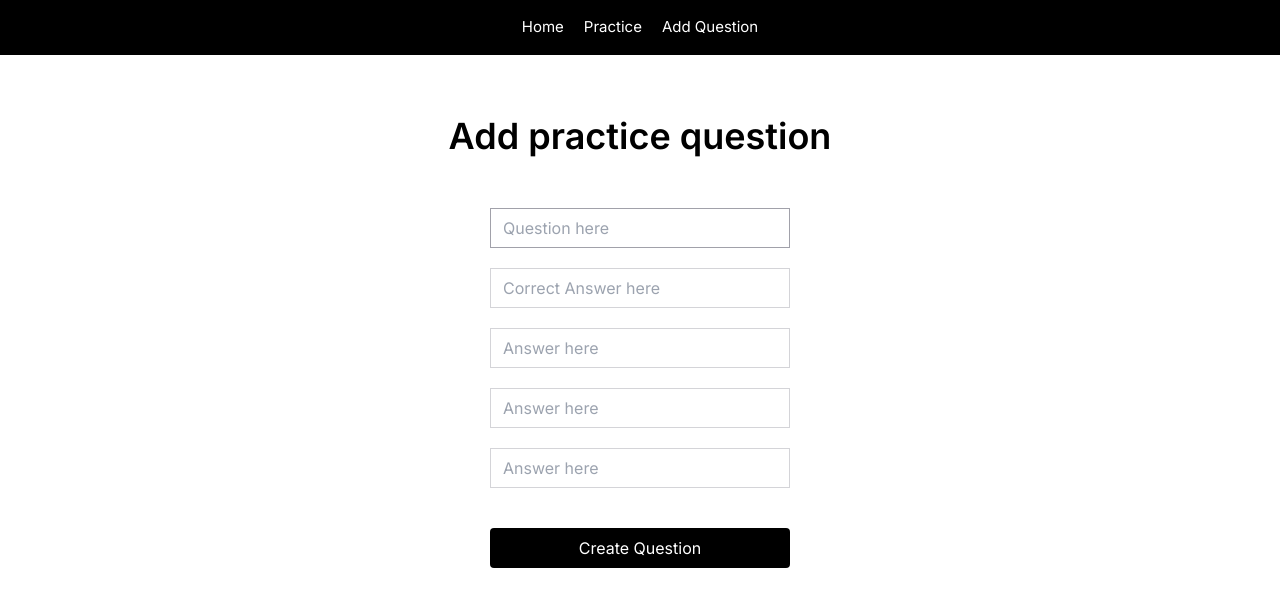
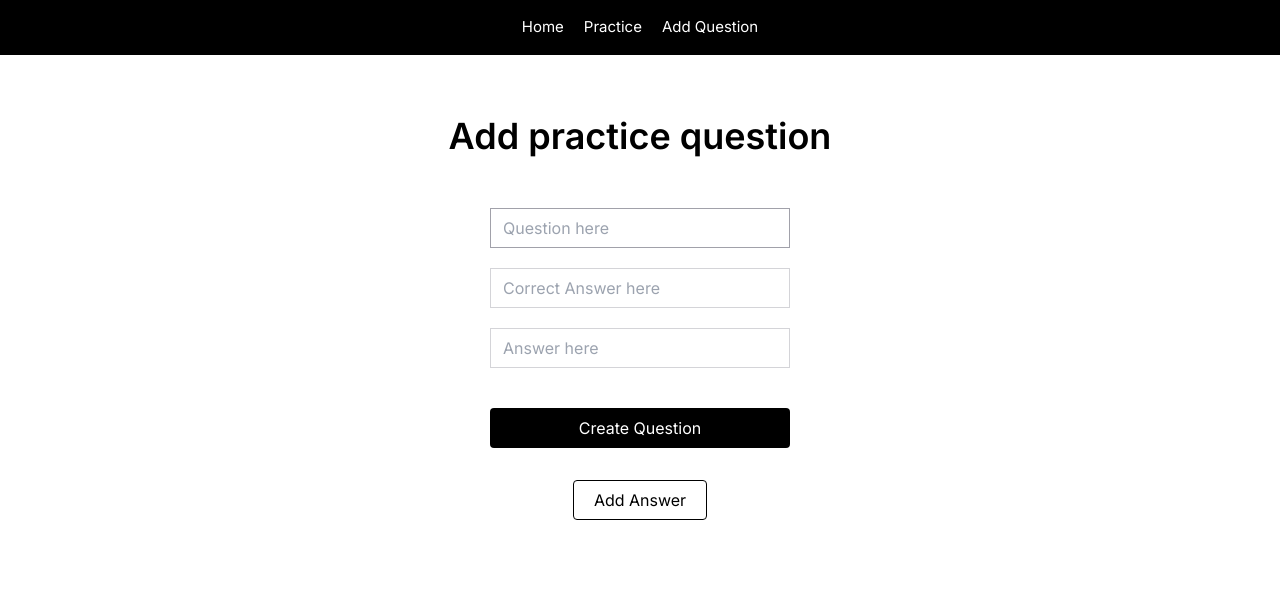
Before and after one commit to DebuggedMoon/comptia-study, a Next.js app: page /add-question in a window 1280 px wide. Shown: the top 606 px of the page. Built offline with nearby package versions, Linux system fonts and the light colour scheme.

Commit message:
Add dynamic amount of answers to question creation

```diff
--- a/src/app/add-question/page.tsx
+++ b/src/app/add-question/page.tsx
@@ -1,6 +1,10 @@
+"use client";
+
 import createMultibleChoiseQuestion from "@/services/createMultibleChoiseQuestion";
+import { useState } from "react";
 
 export default function AddQuestion() {
+	const [answerAmount, setAnswerAmount] = useState(1);
 
 	return (
 		<main className="flex flex-col items-center min-h-screen p-24">
@@ -26,34 +30,33 @@ export default function AddQuestion() {
 					placeholder="Correct Answer here"
 				/>
 
+				{
+					new Array(answerAmount).fill("").map(
+						(_, i) => (
 							<input
+								key={i}
 								name="answer"
 								type="text"
 								className="border border-zinc-300 roundex px-3 h-10"
 								placeholder="Answer here"
 							/>
-
-				<input
-					name="answer"
-					type="text"
-					className="border border-zinc-300 roundex px-3 h-10"
-					placeholder="Answer here"
-				/>
-
-				<input
-					name="answer"
-					type="text"
-					className="border border-zinc-300 roundex px-3 h-10"
-					placeholder="Answer here"
-				/>
+						)
+					)
+				}
 
 				<button
 					type="submit"
-					className="h-10 bg-black px-5 rounded text-white my-5"
+					className="h-10 bg-black px-5 rounded text-white mt-5"
 				>Create Question</button>
 
 			</form>
 
+
+			<button
+				onClick={() => setAnswerAmount(answerAmount + 1)}
+				className="h-10 border border-black px-5 rounded"
+			>Add Answer</button>
+
 		</main>
 	);
 }
```
Lines whose indentation alone changed are shown as unchanged.
